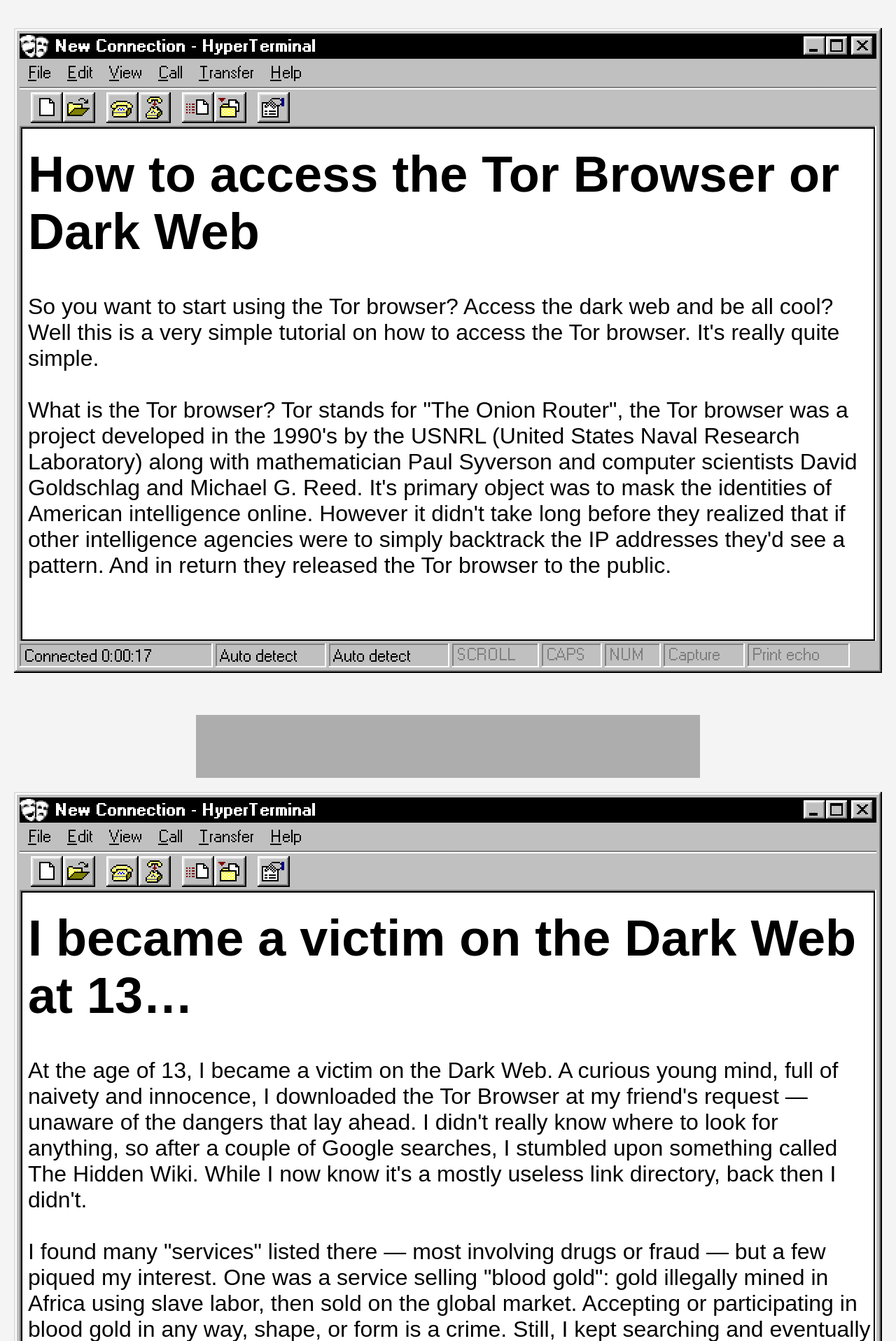
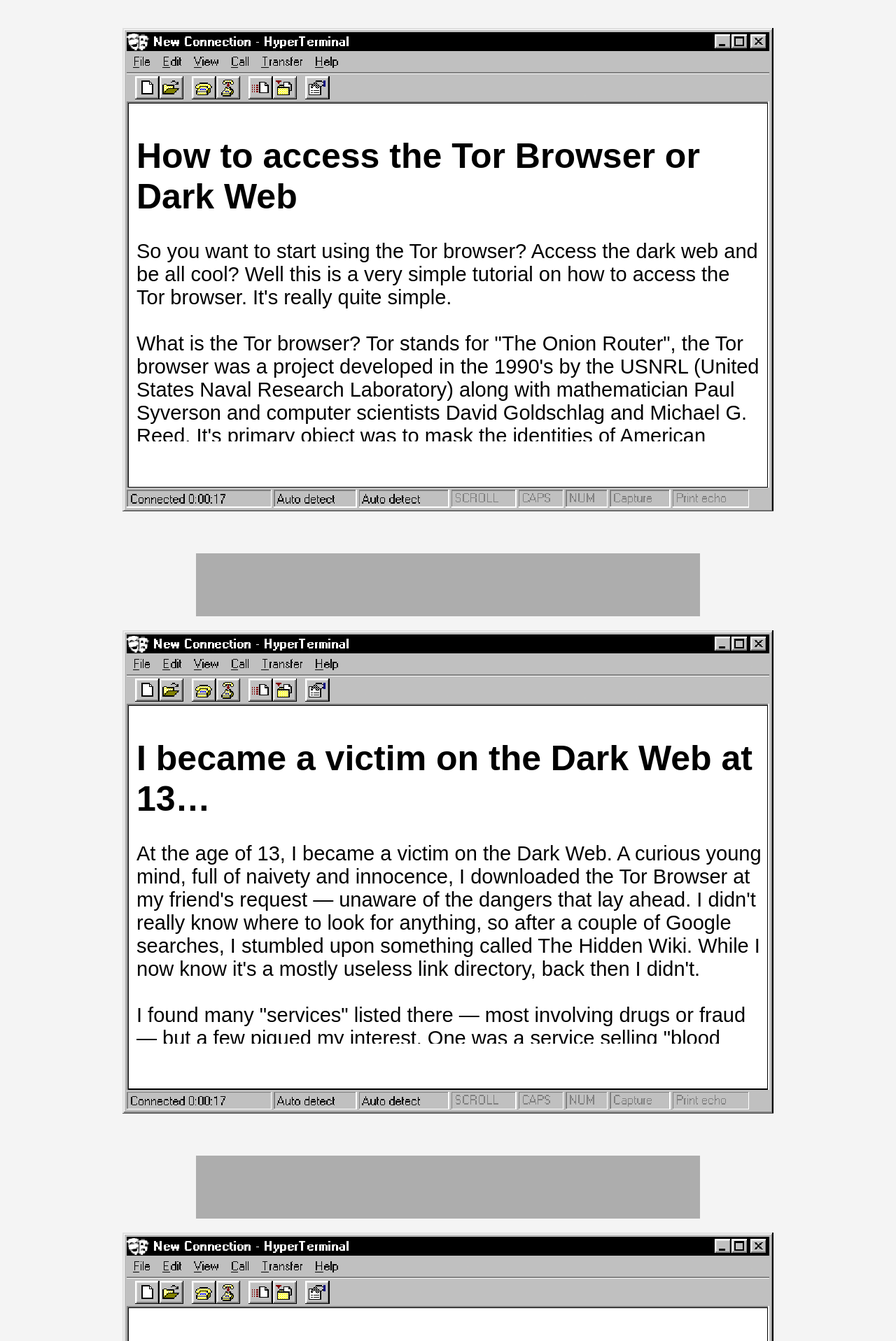
Before and after one commit to mr-fine777/padrinos-blog, a PHP site: page / in a window 1280 px wide. Shown: the top 1917 px of the page at 70% size. Run offline with PHP 8.4, Linux system fonts and the light colour scheme; some libraries are stand-ins or nearby versions.

Commit message:
Update styles.css

```diff
--- a/styles.css
+++ b/styles.css
@@ -10,7 +10,7 @@
 }
 
 h1 {
-	font-size: 72px;
+	font-size: 50px;
 }
 
 .container {
@@ -23,13 +23,13 @@
 
 .window {
   position: relative;
-  width: 1240px;
-  height: 922px;
+  width: 930px;
+  height: 691px;
   display: flex;
   flex-direction: column;
   overflow: hidden;
   box-sizing: border-box;
-  font-size: 32px;
+  font-size: 29px;
   font-family: Arial, sans-serif;
   background-color: white;
   padding-top: 100px;
```
